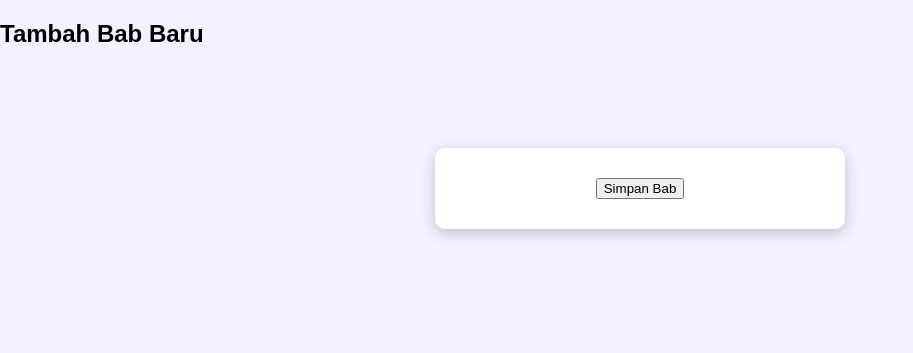
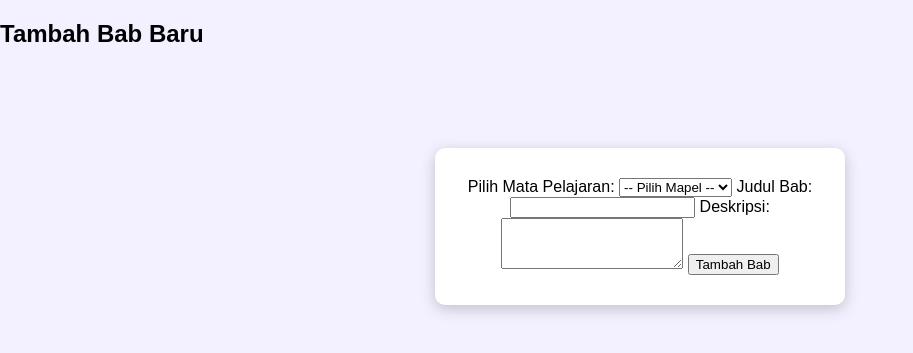
Before and after one commit to dionovatama/projek-LMS, a Django app: page /tambah-bab/ in a window 1280 px wide. Shown: the part 95-448 px from the top of the page, without its empty margins (0-913 px from the left). Run offline with Django 5.2, Linux system fonts and the light colour scheme; data that the repository does not hold is empty.

Commit message:
PROJECT-LMS FASE-2E

```diff
--- a/config/settings.py
+++ b/config/settings.py
@@ -127,3 +127,6 @@ DEFAULT_AUTO_FIELD = 'django.db.models.BigAutoField'
 
 AUTH_USER_MODEL = "learning.User"
 AUTH_USER_MODEL = 'learning.CustomUser'
+
+MEDIA_URL = '/media/'
+MEDIA_ROOT = BASE_DIR / 'media'
--- a/learning/admin.py
+++ b/learning/admin.py
@@ -1,6 +1,7 @@
 from django.contrib import admin
 from django.contrib.auth.admin import UserAdmin
 from .models import CustomUser, Mapel, Bab, Tugas
+from .models import Mapel
 
 
 class CustomUserAdmin(UserAdmin):
--- a/learning/templates/learning/siswa_dashboard.html
+++ b/learning/templates/learning/siswa_dashboard.html
@@ -19,7 +19,11 @@
 <div class="mapel-container">
   {% for m in mapel_list %}
   <div class="card">
-    <img src="{% static 'image/mtk.jpg' %}" alt="{{ m.nama_mapel }}">
+    {% if m.gambar %}
+      <img src="{{ m.gambar.url }}" alt="{{ m.nama_mapel }}">
+    {% else %}
+      <img src="{% static 'image/default.jpg' %}" alt="Default">
+    {% endif %}
     <h3>{{ m.nama_mapel }}</h3>
     <p>{{ m.deskripsi|default:"Belum ada deskripsi mapel." }}</p>
     <a href="{% url 'daftar_tugas_per_mapel' m.id %}">Lihat Tugas</a>
--- a/learning/templates/learning/tambah_bab.html
+++ b/learning/templates/learning/tambah_bab.html
@@ -1,11 +1,24 @@
 {% extends 'learning/base.html' %}
 {% block content %}
-<div class="container mt-4">
-  <h2>Tambah Bab Baru</h2>
-  <form method="POST">
-    {% csrf_token %}
-    {{ form.as_p }}
-    <button type="submit" class="btn btn-success">Simpan Bab</button>
-  </form>
-</div>
+<h2>Tambah Bab Baru</h2>
+
+<form method="POST">
+  {% csrf_token %}
+
+  <label for="mapel">Pilih Mata Pelajaran:</label>
+  <select name="mapel" id="mapel" required>
+    <option value="">-- Pilih Mapel --</option>
+    {% for m in mapel_list %}
+      <option value="{{ m.id }}">{{ m.nama}}</option>
+    {% endfor %}
+  </select>
+
+  <label for="judul">Judul Bab:</label>
+  <input type="text" name="judul" id="judul" required>
+
+  <label for="deskripsi">Deskripsi:</label>
+  <textarea name="deskripsi" id="deskripsi" rows="3"></textarea>
+
+  <button type="submit">Tambah Bab</button>
+</form>
 {% endblock %}
--- a/learning/urls.py
+++ b/learning/urls.py
@@ -1,5 +1,7 @@
 from django.urls import path
 from . import views
+from django.conf import settings
+from django.conf.urls.static import static
 
 urlpatterns = [
     path('', views.home, name='home'),
@@ -15,5 +17,13 @@ urlpatterns = [
     path('murid/tugas/<int:tugas_id>/', views.detail_tugas_murid, name='detail_tugas_murid'),
     path('kirim_tugas/<int:tugas_id>/', views.kirim_tugas, name='kirim_tugas'),
     path('mapel/<int:mapel_id>/tugas/', views.daftar_tugas_per_mapel, name='daftar_tugas_per_mapel'),
+    path('tambah-bab/', views.tambah_bab, name='tambah_bab'),
+    path('pengumpulan/mapel/<int:mapel_id>/', views.pengumpulan_per_mapel, name='pengumpulan_per_mapel'),
+    path('pengumpulan/bab/<int:bab_id>/', views.pengumpulan_per_bab, name='pengumpulan_per_bab'),
+    path('pengumpulan-tugas/', views.daftar_pengumpulan_tugas, name='daftar_pengumpulan_tugas'),
 
 ]
+
+
+if settings.DEBUG:
+    urlpatterns += static(settings.MEDIA_URL, document_root=settings.MEDIA_ROOT)
--- a/learning/views.py
+++ b/learning/views.py
@@ -12,12 +12,33 @@ def home(request):
 def guru_dashboard(request):
     return render(request, 'learning/guru_dashboard.html')
 
-from .models import Mapel
+from .models import Mapel, Bab
 
 def siswa_dashboard(request):
     mapel_list = Mapel.objects.all()  # ambil semua mapel
     context = {'mapel_list': mapel_list}
     return render(request, 'learning/siswa_dashboard.html', context)
+
+from .models import Mapel, Bab
+
+def tambah_bab(request):
+    mapel_list = Mapel.objects.all()
+
+    if request.method == "POST":
+        mapel_id = request.POST.get("mapel")
+        judul = request.POST.get("judul")
+        deskripsi = request.POST.get("deskripsi")
+
+        # Ambil mapel sesuai id yang dipilih
+        mapel = Mapel.objects.get(id=mapel_id)
+
+        # Simpan bab baru
+        Bab.objects.create(mapel=mapel, judul=judul, deskripsi=deskripsi)
+
+        return redirect('dashboard_guru')  # balik ke dashboard setelah berhasil
+
+    return render(request, 'learning/tambah_bab.html', {'mapel_list': mapel_list})
+
 
 def login_view(request):
     if request.method == 'POST':
@@ -43,8 +64,33 @@ def login_view(request):
     return render(request, 'learning/login.html')
 
 
-from .models import Bab, Tugas
+from .models import Bab, Tugas, Mapel, PengumpulanTugas
 from django.contrib import messages
+from django.shortcuts import render, get_object_or_404
+
+def pengumpulan_per_mapel(request, mapel_id):
+    mapel = get_object_or_404(Mapel, id=mapel_id)
+    tugas_list = Tugas.objects.filter(bab__mapel=mapel)
+    pengumpulan_list = PengumpulanTugas.objects.filter(tugas__in=tugas_list)
+
+    context = {
+        'mapel': mapel,
+        'pengumpulan_list': pengumpulan_list
+    }
+    return render(request, 'learning/pengumpulan_per_mapel.html', context)
+
+
+# Pengumpulan per Bab
+def pengumpulan_per_bab(request, bab_id):
+    bab = get_object_or_404(Bab, id=bab_id)
+    tugas_list = Tugas.objects.filter(bab=bab)
+    pengumpulan_list = PengumpulanTugas.objects.filter(tugas__in=tugas_list)
+
+    context = {
+        'bab': bab,
+        'pengumpulan_list': pengumpulan_list
+    }
+    return render(request, 'learning/pengumpulan_per_bab.html', context)
 
 
 def buat_tugas(request):
@@ -71,21 +117,24 @@ def buat_tugas(request):
     bab_list = Bab.objects.filter(mapel__guru=request.user)
     return render(request, 'learning/tambah_tugas.html', {'bab_list': bab_list})
 
-from .models import Bab
+@login_required
+def daftar_pengumpulan_tugas(request):
+    if request.user.role != 'guru':
+        messages.error(request, "Hanya guru yang bisa melihat pengumpulan tugas.")
+        return redirect('dashboard_siswa')
+
+    # Ambil semua pengumpulan tugas dari mapel yang diajar guru
+    pengumpulan_list = PengumpulanTugas.objects.filter(
+        tugas__bab__mapel__guru=request.user
+    ).select_related('tugas', 'siswa', 'tugas__bab__mapel')
+
+    return render(request, 'learning/daftar_pengumpulan_tugas.html', {
+        'pengumpulan_list': pengumpulan_list
+    })
+
+
 from django.contrib.auth.decorators import login_required
 
-
-def tambah_bab(request):
-    if request.method == 'POST':
-        nama_bab = request.POST.get('nama_bab')
-        mapel_id = request.POST.get('mapel_id')
-
-        if nama_bab and mapel_id:
-            bab = Bab.objects.create(nama_bab=nama_bab, mapel_id=mapel_id)
-            bab.save()
-            return redirect('dashboard_guru')  # arahkan ke halaman dashboard guru setelah tambah
-
-    return render(request, 'learning/tambah_bab.html')
 
 from .models import Tugas
 
```
Also changed, not shown: learning/models.py (+18 -1 lines), learning/templates/learning/daftar_pengumpulan_tugas.html (added, +21 -0 lines), learning/templates/learning/guru_dashboard.html (+10 -0 lines), learning/templates/learning/pengumpulan_per_bab.html (added, +30 -0 lines), learning/templates/learning/pengumpulan_per_mapel.html (added, +29 -0 lines), learning/migrations/0003_bab_gambar.py (added), learning/migrations/0004_remove_bab_gambar_mapel_deskripsi_mapel_gambar.py (added), learning/migrations/0005_remove_tugas_deadline_alter_tugas_bab_and_more.py (added), learning/migrations/0006_tugas_deadline_alter_tugas_bab_alter_tugas_deskripsi_and_more.py (added), media/mapel/mtk.jpg (added), media/mapel/𝘌𝘷𝘦𝘳𝘯𝘪𝘨𝘩𝘵_1.jpeg (added), tugas_siswa/Screenshot_2025-10-21-17-47-55-056_com.ss.android.ugc.trill.jpg (added).
